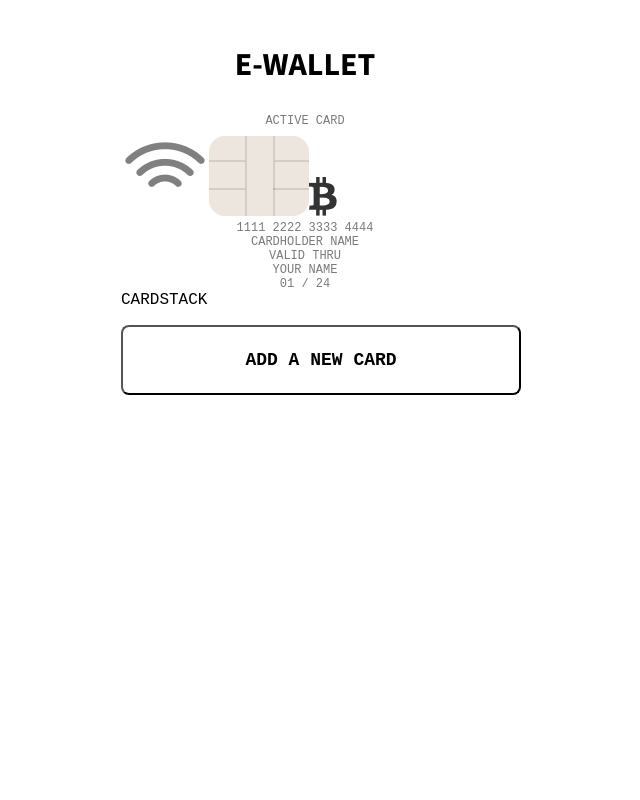
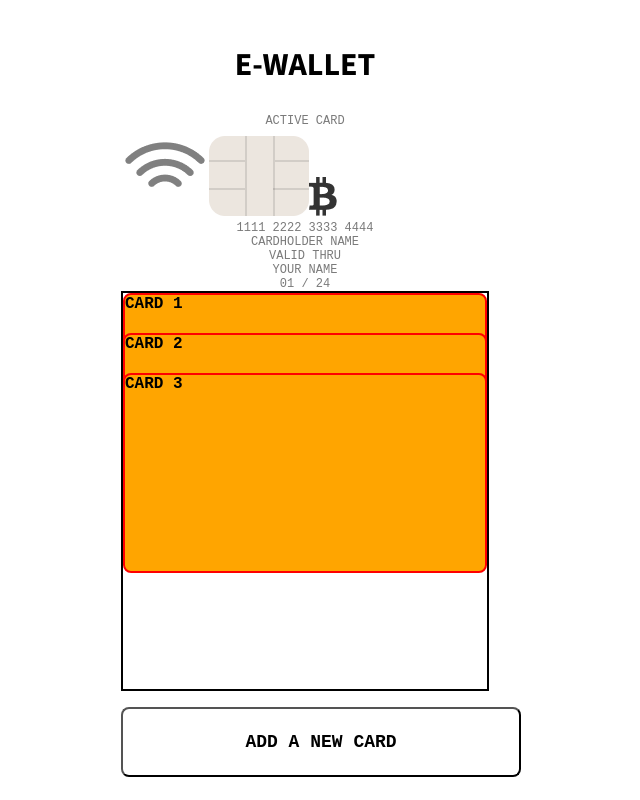
Before and after one commit to Egeeoz/js_2023_kungFuPants_eWallet, a React (Vite) app: page / in a window 1280 px wide. Shown: the whole page, without its empty margins (335-975 px from the left). Built offline with nearby package versions, Linux system fonts and the light colour scheme; a web font is replaced by a local one.

Commit message:
card stack

```diff
--- a/src/Components/CardStack.tsx
+++ b/src/Components/CardStack.tsx
@@ -1,7 +1,22 @@
+import "../abstracts/cardstack.scss"
 import Card from "./Card";
 
 const CardStack = () => {
-  return <div>CardStack</div>;
+  const dynamicStyles = () => {
+    return {
+      marginBottom: `-10rem`,
+    };
+  };
+
+  return (
+    <div className="card-list-container">
+      {[1, 2, 3].map((index) => (
+        <div className="card-list" key={index} style={dynamicStyles()}>
+          CARD {index}
+        </div>
+      ))}
+    </div>
+  );
 };
 
 export default CardStack;
--- /dev/null
+++ b/src/abstracts/cardstack.scss
@@ -0,0 +1,18 @@
+.card-list-container {
+    display: flex;
+    flex-direction: column;
+    min-height: 200px;
+    height: 50vh;
+    margin-bottom: 0rem;
+    border: 2px solid rgb(0, 0, 0);
+  }
+
+.card-list {
+    background-color: orange;
+    color: black;
+    border: 2px solid rgb(255, 0, 0);
+    font-weight: bold;
+    width: 100%;
+    height: 200px;
+    border-radius: 0.5rem;
+}
```
